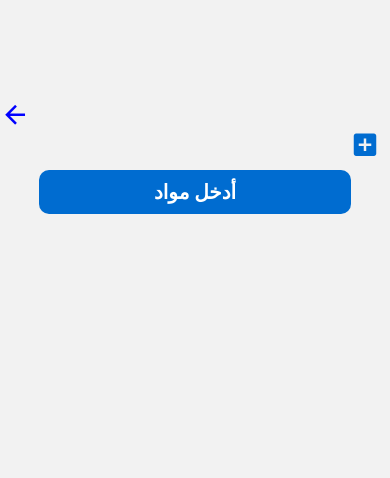
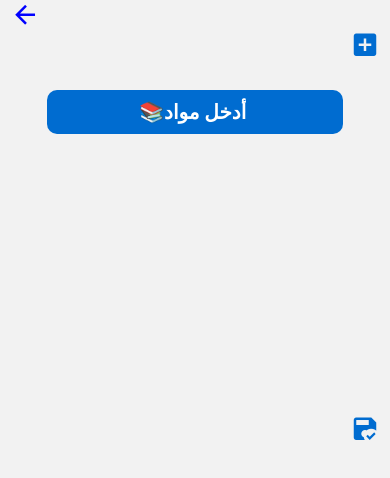
Before and after one commit to newCanvas1/GPACalcu, a React Native app in the folder GPACalcu/: screen /Term in a window 390 px wide. Shown: the top 478 px of the page. Built offline with nearby package versions, Linux system fonts and the light colour scheme.

Commit message:
Added styling

```diff
--- a/GPACalcu/components/Button/AddButton.js
+++ b/GPACalcu/components/Button/AddButton.js
@@ -30,7 +30,6 @@ export default function AddButton() {
 const styles = StyleSheet.create({
   addBtn: {
     alignSelf: "flex-end",
-    marginRight: 10,
     marginBottom: 10,
   },
 });
--- a/GPACalcu/components/Button/SaveButton.js
+++ b/GPACalcu/components/Button/SaveButton.js
@@ -35,8 +35,8 @@ export default function SaveButton() {
           style={{
             height: 50,
             width: 100,
-            top: -30,
             position: "absolute",
+            alignSelf:"center",
             backgroundColor: "green",
           }}
         />
@@ -48,8 +48,7 @@ export default function SaveButton() {
 }
 const styles = StyleSheet.create({
   addBtn: {
-    position:"absolute"
-    ,top:600
-    ,right:10
+    alignSelf:"flex-end"
+    ,bottom:-300
   },
 });
--- a/GPACalcu/components/Choices/Choices.js
+++ b/GPACalcu/components/Choices/Choices.js
@@ -23,7 +23,7 @@ export default function Choices() {
 
 const styles = StyleSheet.create({
   buttonsContainer: {
-    gap: "30%",
+    gap: 3,
     alignItems: "center",
   },
 });
--- a/GPACalcu/components/CoursesList/CoursesList.js
+++ b/GPACalcu/components/CoursesList/CoursesList.js
@@ -2,7 +2,6 @@ import { StyleSheet, View, FlatList } from "react-native";
 import AsyncStorage from "@react-native-async-storage/async-storage";
 import { useEffect, useContext } from "react";
 import Course from "../Course/Course";
-import SaveButton from "../Button/SaveButton";
 import AddButton from "../Button/AddButton";
 import { MyContext } from "../../context";
 
@@ -42,7 +41,6 @@ export default function CoursesList() {
             style={{ height: 300 }}
             ItemSeparatorComponent={ItemSeparator}
           />
-          <SaveButton />
         </>
       )}
 
@@ -56,12 +54,4 @@ const styles = StyleSheet.create({
     alignItems: "center",
     justifyContent: "center",
   },
-  addBtn: {
-    alignSelf: "flex-end",
-    marginRight: 20,
-    marginBottom: 10,
-    width: 30,
-    alignItems: "center",
-    borderTopLeftRadius: 30,
-  },
 });
--- a/GPACalcu/components/GpaSection/GpaSection.js
+++ b/GPACalcu/components/GpaSection/GpaSection.js
@@ -7,9 +7,9 @@ export default function GpaSection() {
     <View style={styles.container}>
       <Text style={styles.text}>
         {coursesList.length == 0
-          ? "أدخل مواد"
+          ? " أدخل مواد📚"
           : enterHours
-          ? "أدخل ساعات"
+          ? " أدخل ساعات⏱️"
           : gpa}
       </Text>
     </View>
@@ -23,6 +23,7 @@ const styles = StyleSheet.create({
     padding: 10,
     width: "80%",
     borderRadius: 10,
+    top:20
   },
   text: {
     color: "#fff",
--- a/GPACalcu/screens/Termscreen.js
+++ b/GPACalcu/screens/Termscreen.js
@@ -1,21 +1,27 @@
-import { StyleSheet, View } from "react-native";
+import { SafeAreaView, StyleSheet, View, Dimensions } from "react-native";
 import GpaSection from "../components/GpaSection/GpaSection";
 import CoursesList from "../components/CoursesList/CoursesList";
 import BackButton from "../components/Button/BackButton";
 import CalcGpa from "../components/CalcGpa/CalcGpa";
+import SaveButton from "../components/Button/SaveButton";
+const { height } = Dimensions.get("screen");
 export default function Termscreen() {
+
   return (
+    <SafeAreaView >
       <View style={styles.container}>
         <BackButton />
         <CoursesList />
         <CalcGpa />
         <GpaSection />
+        <SaveButton />
       </View>
+    </SafeAreaView>
   );
 }
 const styles = StyleSheet.create({
   container: {
-    justifyContent: "flex-start",
-    marginTop: 100,
+    height: height,
+    paddingHorizontal: 10,
   },
 });
```
Lines whose indentation alone changed are shown as unchanged.
